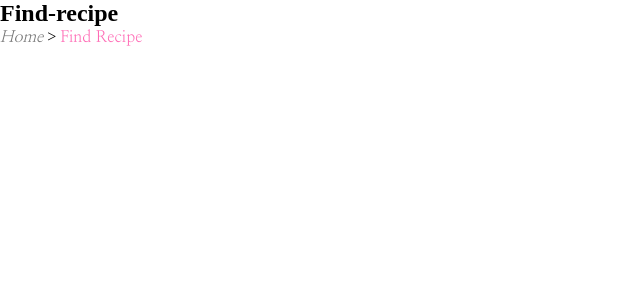
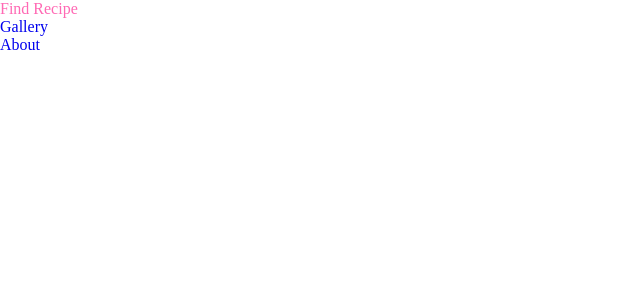
Before and after one commit to seohyon-cho/next13-atomic, a Next.js app: page /find-recipe in a window 1280 px wide. Shown: the top 300 px of the page, without its empty margins (0-640 px from the left). Built offline with nearby package versions, Linux system fonts and the light colour scheme.

Commit message:
Navbar컴포넌트 추가

```diff
--- a/components/atoms/list/List.jsx
+++ b/components/atoms/list/List.jsx
@@ -4,7 +4,7 @@ import React from 'react';
 import Link from 'next/link';
 import { useRouter } from 'next/router';
 
-export default function List({ tagName = 'ul', data, className, url, children, divider = ':' }) {
+export default function List({ tagName = 'ul', data, className, url, children, divider = ':', currentPath }) {
 	// List 컴포넌트가 출력되고 있는 마지막 라우터명 추출
 	const router = useRouter();
 
@@ -20,7 +20,8 @@ export default function List({ tagName = 'ul', data, className, url, children, d
 					// 만약, 해당 li의 url명과, 현재 보고있는 페이지의 라우터명이 동일하면, 해당 li 활성화.
 					className: clsx(router.pathname === url[idx] && styles.on),
 				},
-				url ? React.createElement(Link, { href: url[idx] }, child) : child
+				// url값이 전달되는 것뿐만 아니라, 현재 활성화된 라우터명과 url값이 다를 경우에만 <Link> 설정 (현재 보고 있는 페이지 메뉴에 대해서는 굳이 클릭 기능을 활성화할 필요가 없기 때문에, 불필요한 prefetching을 방지하기 위함임.)
+				url && currentPath !== url[idx].split('/')[1] ? React.createElement(Link, { href: url[idx] }, child) : child
 			);
 		})
 	);
--- /dev/null
+++ b/components/molecules/navbar/Navbar.jsx
@@ -0,0 +1,19 @@
+import clsx from 'clsx';
+import styles from './navbar.module.scss';
+import List from '@/components/atoms/list/List';
+import { useRouter } from 'next/router';
+
+export default function Navbar({ data }) {
+	// 내부적으로, 현재 페이지의 path 이름을 찾아서 currentPath로 정의.
+	const currentPath = useRouter().asPath.split('/')[1];
+
+	// 하단의 urls는, 실제 url 라우터명으로 연산로직에 쓰이는 값이기 때문에 기존에 display용으로 name값을 가공했던 것으로 그대로 쓸 수 없음.
+	// 따라서 전달받은 출력용 메뉴배열 (display용도로 가공되었던 값)을 다시 라우터 링크용 배열로 재가공해서 반환
+	const urls = data.map((el) => '/' + el.toLowerCase().split(' ').join('-'));
+	console.log(urls);
+
+	return (
+		//출력용 메뉴배열, 라우터설정용 링크배열, 활성화되야 되는 라우터명 전달
+		<List data={data} url={urls} className={clsx(styles.navbar)} currentPath={currentPath} />
+	);
+}
--- /dev/null
+++ b/components/molecules/navbar/navbar.module.scss
@@ -0,0 +1,2 @@
+.navbar {
+}
--- a/pages/find-recipe/index.jsx
+++ b/pages/find-recipe/index.jsx
@@ -1,12 +1,12 @@
 import clsx from 'clsx';
 import styles from './find-recipe.module.scss';
-import Breadcrumb from '@/components/molecules/breadcrumb/Breadcrumb';
+import Navbar from '@/components/molecules/navbar/Navbar';
 
 export default function FindRecipe() {
 	return (
 		<section className={clsx(styles.findRecipe)}>
-			<h1>Find-recipe</h1>
-			<Breadcrumb divider={'>'} />
+			{/* Navbar 호출 시, 화면에 출력할 메뉴명 전달 */}
+			<Navbar data={['Find Recipe', 'Gallery', 'About']} />
 		</section>
 	);
 }
--- a/pages/gallery.jsx
+++ b/pages/gallery.jsx
@@ -1,3 +1,4 @@
+import Navbar from '@/components/molecules/navbar/Navbar';
 import clsx from 'clsx';
 import { useRouter } from 'next/router';
 
@@ -5,6 +6,7 @@ export default function Gallery() {
 	return (
 		<section>
 			<h1>Gallery</h1>
+			<Navbar data={['Find Recipe', 'Gallery', 'About']} />
 		</section>
 	);
 }
```
